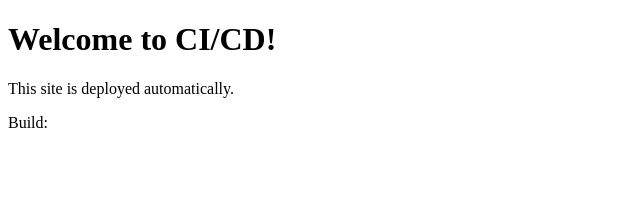
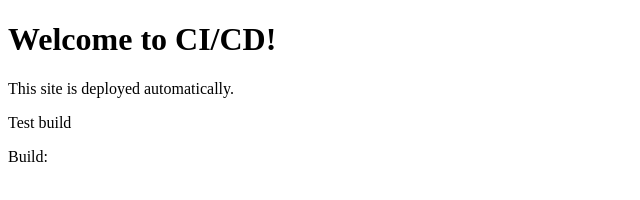
Before and after one commit to duyquangbui99/my-cicd-website, a plain HTML site: page index.html in a window 1280 px wide. Shown: the full height of the page, 0-640 px from the left. Drawn offline with Linux system fonts and the light colour scheme.

Commit message:
Test CI/CD

```diff
--- a/index.html
+++ b/index.html
@@ -10,6 +10,7 @@
 <body>
     <h1>Welcome to CI/CD!</h1>
     <p>This site is deployed automatically.</p>
+    <p>Test build </p>
     <p>Build: <span id="build-info"></span></p>
     <script src="script.js"></script>
 </body>
```
